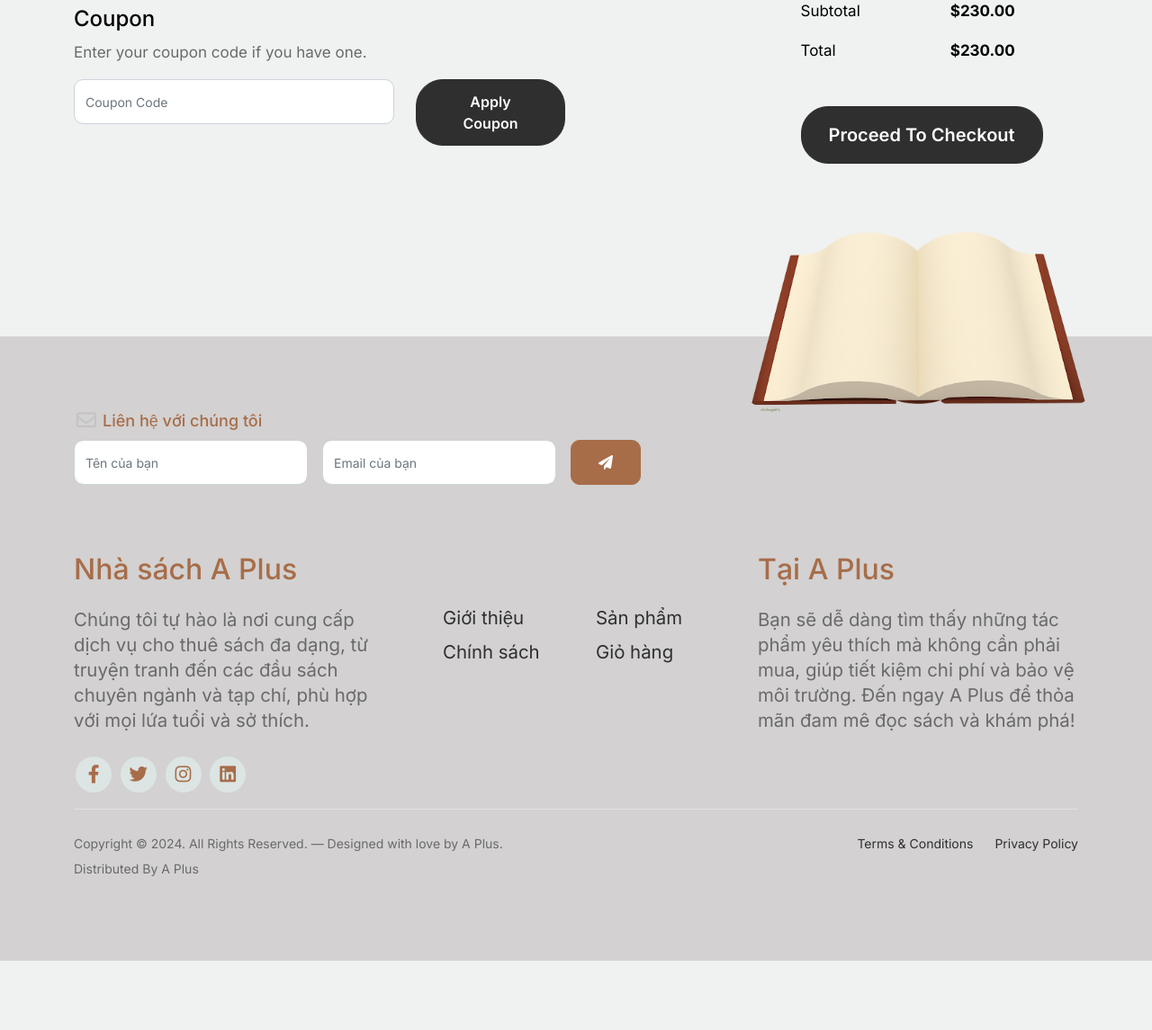
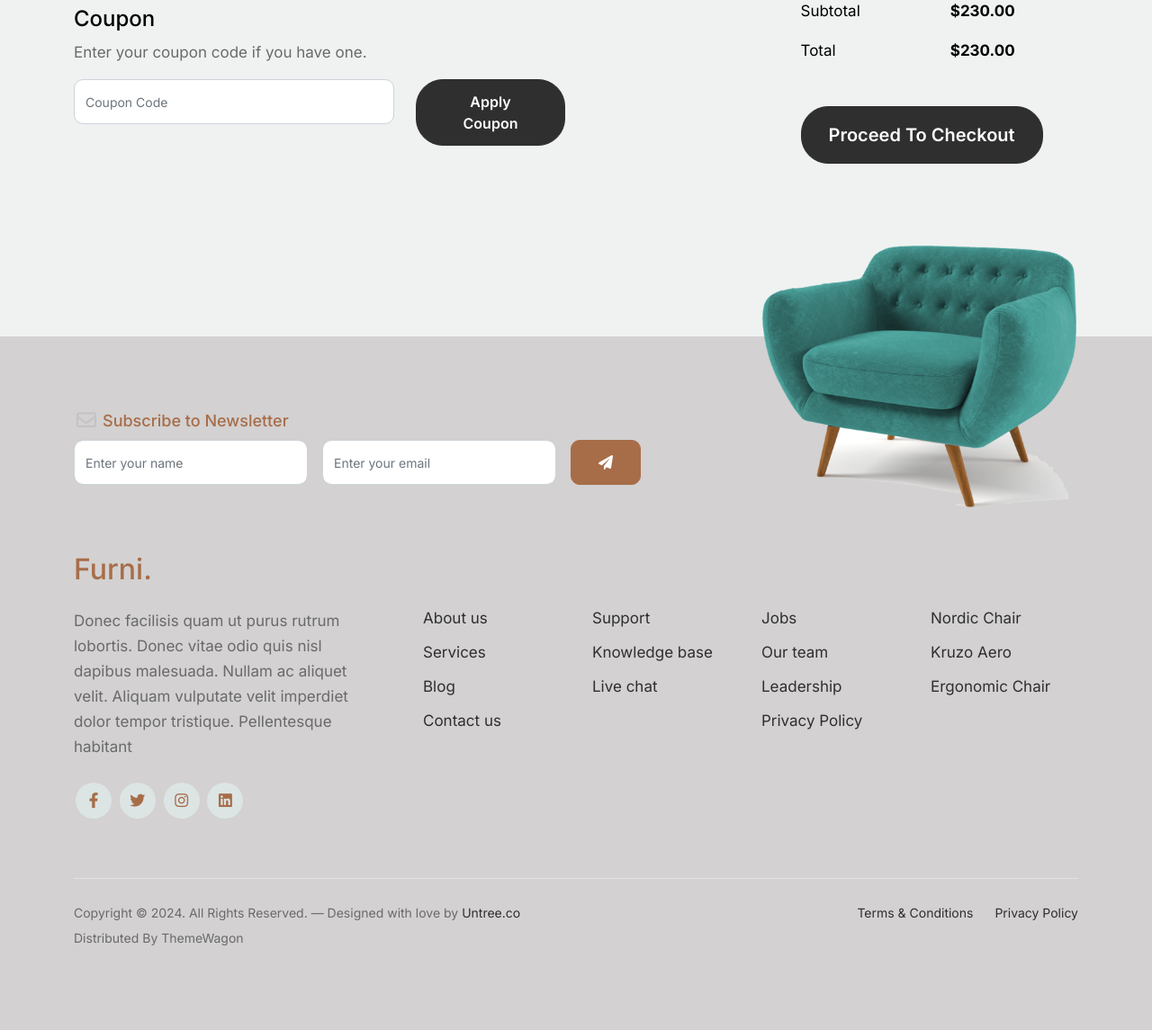
Before and after one commit to tranlephuongtran/PTUD, a PHP site: page /cart.php in a window 1280 px wide. Shown: the part 1144-2289 px from the top of the page at 90% size. Before the commit the page ends 2212 px from the top, so only its background shows below. Run offline with PHP 8.4, Linux system fonts and the light colour scheme.

Commit message:
change to php file

```diff
--- a/furni-1.0.0/cart.php
+++ b/furni-1.0.0/cart.php
@@ -169,11 +169,123 @@ include('header.php')
 	</div>
 </div>
 
-<?php
-include('footer.php')
-	?>
+
+<!-- Start Footer Section -->
+<footer class="footer-section">
+	<div class="container relative">
+
+		<div class="sofa-img">
+			<img src="images/sofa.png" alt="Image" class="img-fluid">
+		</div>
+
+		<div class="row">
+			<div class="col-lg-8">
+				<div class="subscription-form">
+					<h3 class="d-flex align-items-center"><span class="me-1"><img src="images/envelope-outline.svg"
+								alt="Image" class="img-fluid"></span><span>Subscribe to Newsletter</span></h3>
+
+					<form action="#" class="row g-3">
+						<div class="col-auto">
+							<input type="text" class="form-control" placeholder="Enter your name">
+						</div>
+						<div class="col-auto">
+							<input type="email" class="form-control" placeholder="Enter your email">
+						</div>
+						<div class="col-auto">
+							<button class="btn btn-primary">
+								<span class="fa fa-paper-plane"></span>
+							</button>
+						</div>
+					</form>
+
+				</div>
+			</div>
+		</div>
+
+		<div class="row g-5 mb-5">
+			<div class="col-lg-4">
+				<div class="mb-4 footer-logo-wrap"><a href="#" class="footer-logo">Furni<span>.</span></a></div>
+				<p class="mb-4">Donec facilisis quam ut purus rutrum lobortis. Donec vitae odio quis nisl dapibus
+					malesuada. Nullam ac aliquet velit. Aliquam vulputate velit imperdiet dolor tempor tristique.
+					Pellentesque habitant</p>
+
+				<ul class="list-unstyled custom-social">
+					<li><a href="#"><span class="fa fa-brands fa-facebook-f"></span></a></li>
+					<li><a href="#"><span class="fa fa-brands fa-twitter"></span></a></li>
+					<li><a href="#"><span class="fa fa-brands fa-instagram"></span></a></li>
+					<li><a href="#"><span class="fa fa-brands fa-linkedin"></span></a></li>
+				</ul>
+			</div>
+
+			<div class="col-lg-8">
+				<div class="row links-wrap">
+					<div class="col-6 col-sm-6 col-md-3">
+						<ul class="list-unstyled">
+							<li><a href="#">About us</a></li>
+							<li><a href="#">Services</a></li>
+							<li><a href="#">Blog</a></li>
+							<li><a href="#">Contact us</a></li>
+						</ul>
+					</div>
+
+					<div class="col-6 col-sm-6 col-md-3">
+						<ul class="list-unstyled">
+							<li><a href="#">Support</a></li>
+							<li><a href="#">Knowledge base</a></li>
+							<li><a href="#">Live chat</a></li>
+						</ul>
+					</div>
+
+					<div class="col-6 col-sm-6 col-md-3">
+						<ul class="list-unstyled">
+							<li><a href="#">Jobs</a></li>
+							<li><a href="#">Our team</a></li>
+							<li><a href="#">Leadership</a></li>
+							<li><a href="#">Privacy Policy</a></li>
+						</ul>
+					</div>
+
+					<div class="col-6 col-sm-6 col-md-3">
+						<ul class="list-unstyled">
+							<li><a href="#">Nordic Chair</a></li>
+							<li><a href="#">Kruzo Aero</a></li>
+							<li><a href="#">Ergonomic Chair</a></li>
+						</ul>
+					</div>
+				</div>
+			</div>
+
+		</div>
+
+		<div class="border-top copyright">
+			<div class="row pt-4">
+				<div class="col-lg-6">
+					<p class="mb-2 text-center text-lg-start">Copyright &copy;
+						<script>document.write(new Date().getFullYear());</script>. All Rights Reserved. &mdash;
+						Designed with love by <a href="https://untree.co">Untree.co</a> Distributed By <a
+							hreff="https://themewagon.com">ThemeWagon</a>
+						<!-- License information: https://untree.co/license/ -->
+					</p>
+				</div>
+
+				<div class="col-lg-6 text-center text-lg-end">
+					<ul class="list-unstyled d-inline-flex ms-auto">
+						<li class="me-4"><a href="#">Terms &amp; Conditions</a></li>
+						<li><a href="#">Privacy Policy</a></li>
+					</ul>
+				</div>
+
+			</div>
+		</div>
+
+	</div>
+</footer>
+<!-- End Footer Section -->
 
 
 <script src="js/bootstrap.bundle.min.js"></script>
 <script src="js/tiny-slider.js"></script>
 <script src="js/custom.js"></script>
+</body>
+
+</html>
```
Also changed, not shown: furni-1.0.0/checkout.php (+7 -1 lines).
